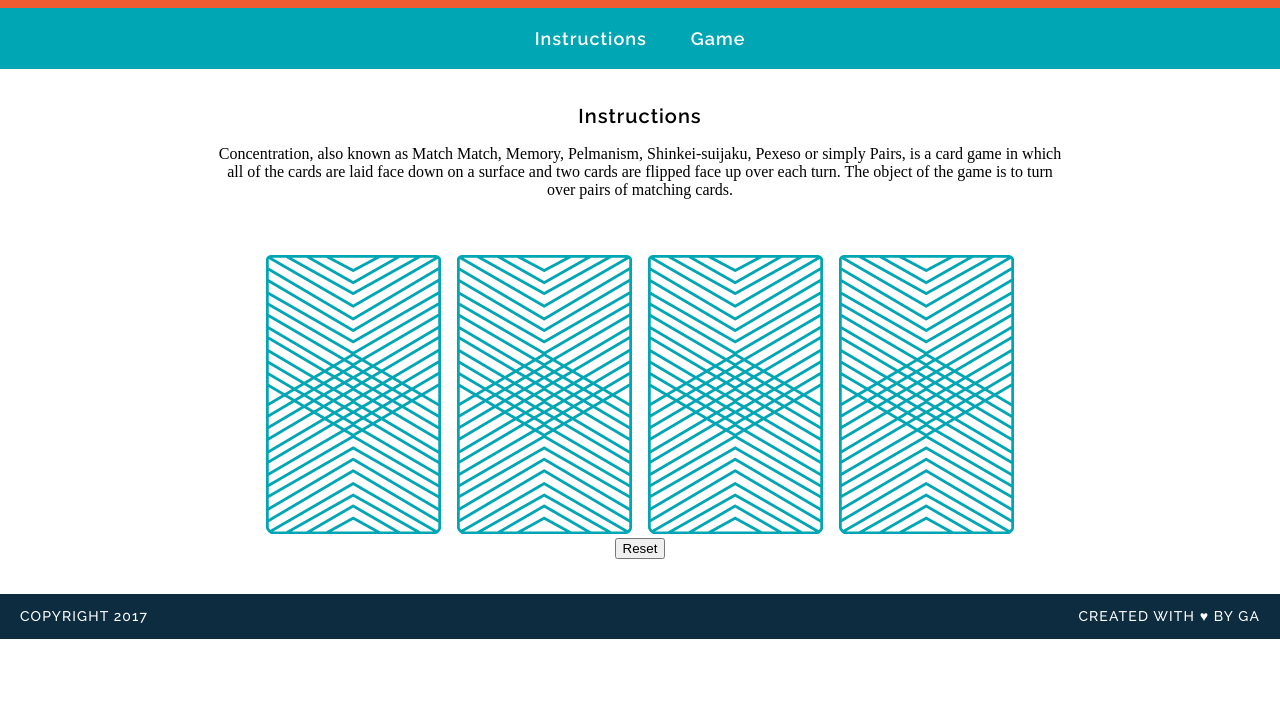
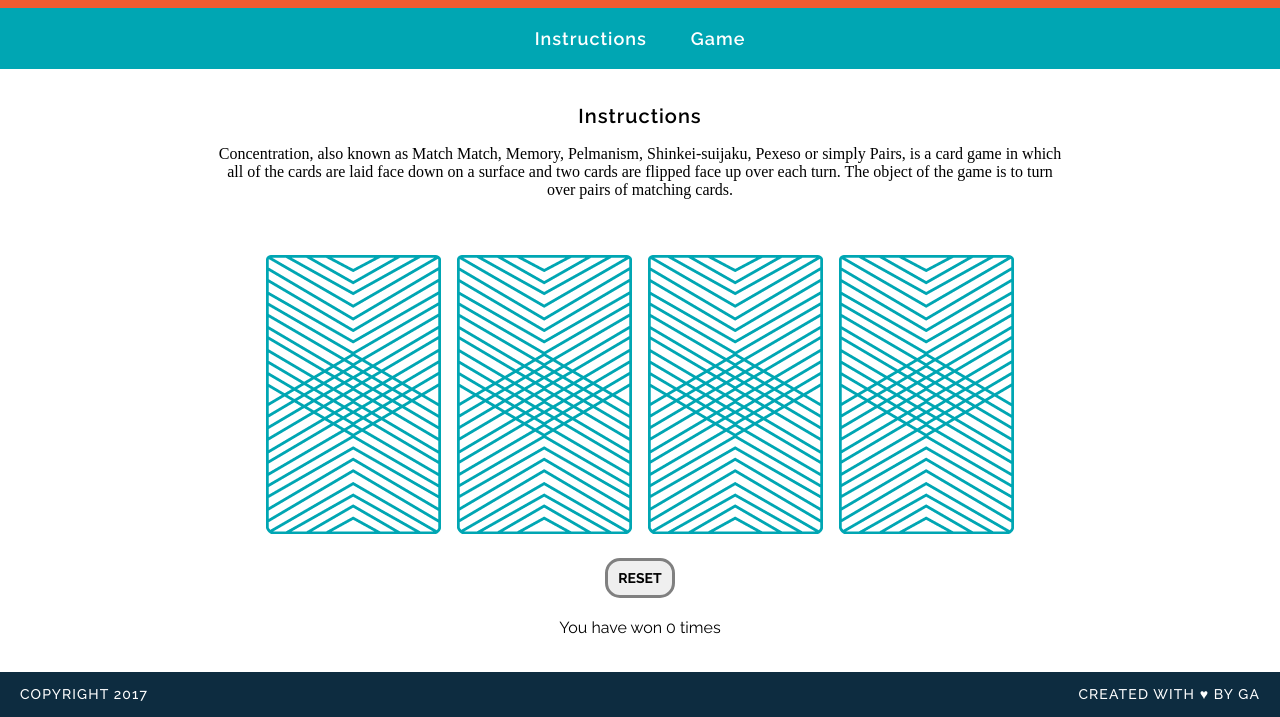
Before and after one commit to ronniegross/wdi-fundamentals-memorygame1, a plain HTML site: page wdi-fundamentals-memorygame/memory_game/index.html in a window 1280 px wide. Shown: the part 105-822 px from the top of the page. Before the commit the page ends 800 px from the top, so only its background shows below. Drawn offline with Linux system fonts and the light colour scheme; a web font is replaced by a local one.

Commit message:
added reset button styling and counter

```diff
--- a/wdi-fundamentals-memorygame/memory_game/css/style.css
+++ b/wdi-fundamentals-memorygame/memory_game/css/style.css
@@ -66,3 +66,17 @@ footer	{
 	height: 0;
 	font-size: 0;
 }
+#counter	{
+	font-family: raleway;
+	padding-top: 20px;
+}
+button	{
+	font-family: raleway;
+	margin-top: 20px;
+	width: 70px;
+	height: 40px;
+	border-radius: 15px;
+	font-size: 14px;
+	font-weight: bold;
+	border: solid grey;
+}
--- a/wdi-fundamentals-memorygame/memory_game/index.html
+++ b/wdi-fundamentals-memorygame/memory_game/index.html
@@ -23,7 +23,8 @@
 			<img src="images/back.png" alt="King of Hearts">
 		</div> -->
 		<div id="game-board" class="board clearfix"></div>
-		<button onclick="reset()">Reset</button>
+		<button onclick="reset()">RESET</button>
+		<div id="counter"></div>
 	</main>
 	<footer class="clearfix">
 		<p class="copyright">Copyright 2017</p>
--- a/wdi-fundamentals-memorygame/memory_game/js/main.js
+++ b/wdi-fundamentals-memorygame/memory_game/js/main.js
@@ -31,12 +31,16 @@ var cards = [
 ];
 var cardsInPlay = [];
 
+var wins = 0;
+
 var checkForMatch = function()	{
 	if (cardsInPlay.length > 2)	{
 		reset()};
 	if (cardsInPlay.length > 1)	{
 		if (cardsInPlay[0] === cardsInPlay[1]) {
 			alert("You found a match!");
+			wins += 1;
+			updateCounter();
 			// console.log("You found a match!");
 		} else {
 			// console.log("Sorry, try again.");
@@ -44,6 +48,11 @@ var checkForMatch = function()	{
 		}
 	}
 
+}
+
+var updateCounter = function()	{
+	var stringEnd = (wins === 1) ? "time" : "times";
+	document.getElementById('counter').innerHTML = "You have won " + wins + " " + stringEnd;
 }
 
 var flipCard = function()	{
@@ -81,6 +90,7 @@ var createBoard = function()	{
 		cardElement.addEventListener('click', flipCard);
 		document.getElementById('game-board').appendChild(cardElement);
 	};
+	updateCounter();
 };
 
 createBoard();
```
